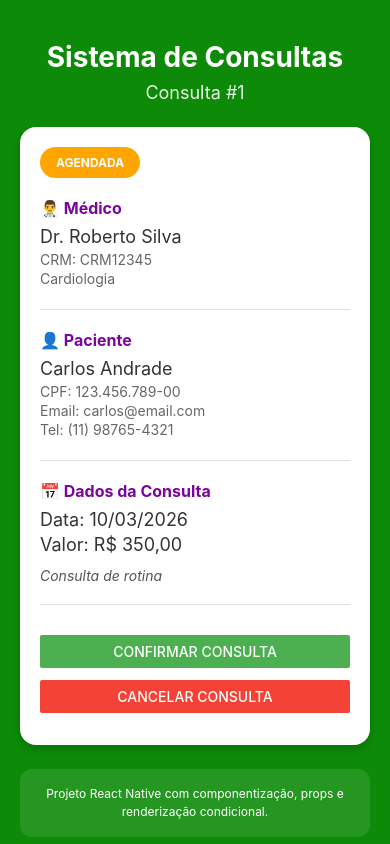
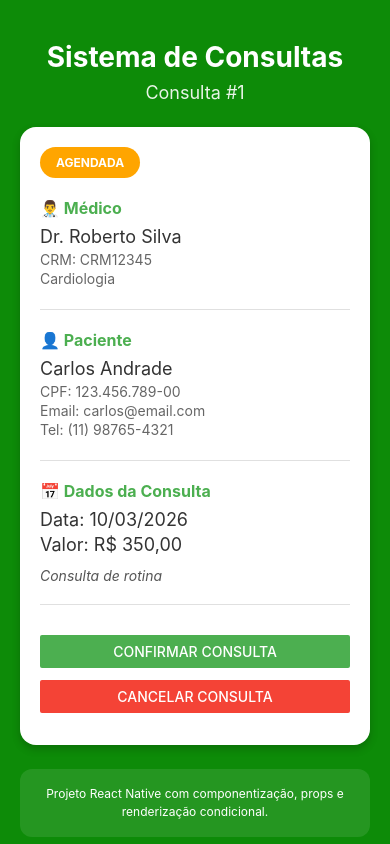
Before and after one commit to Matheus-Vecchi/sistemas-consulta-mobile, a React Native app: screen / in a window 390 px wide. Built offline with nearby package versions, Linux system fonts and the light colour scheme.

Commit message:
style: change label colors

```diff
--- a/src/components/ConsultaCard.tsx
+++ b/src/components/ConsultaCard.tsx
@@ -146,7 +146,7 @@ const styles = StyleSheet.create({
   label: {
     fontSize: 16,
     fontWeight: "bold",
-    color: "#79059C",
+    color: "#4CAF50",
     marginBottom: 8,
   },
   valor: {
```
